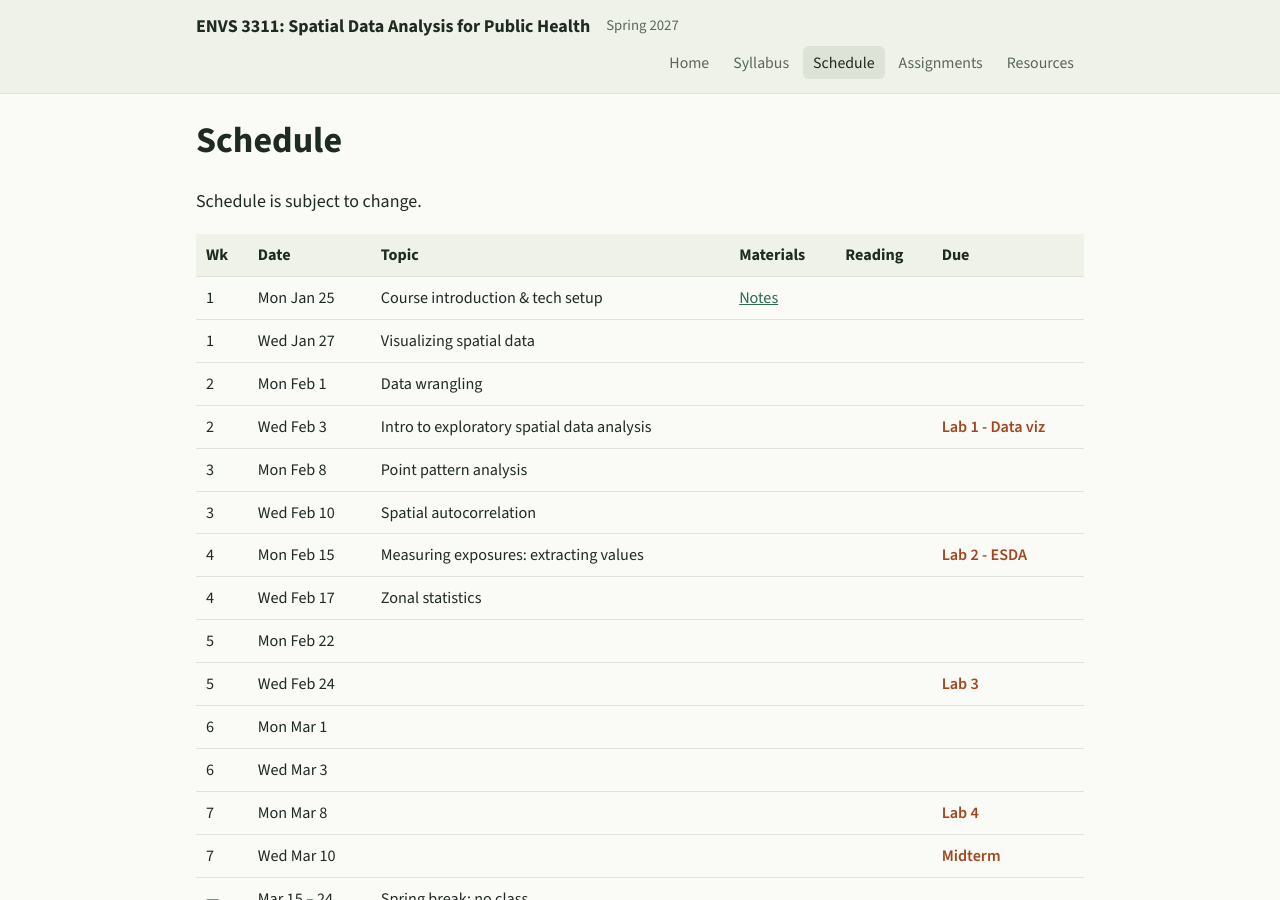
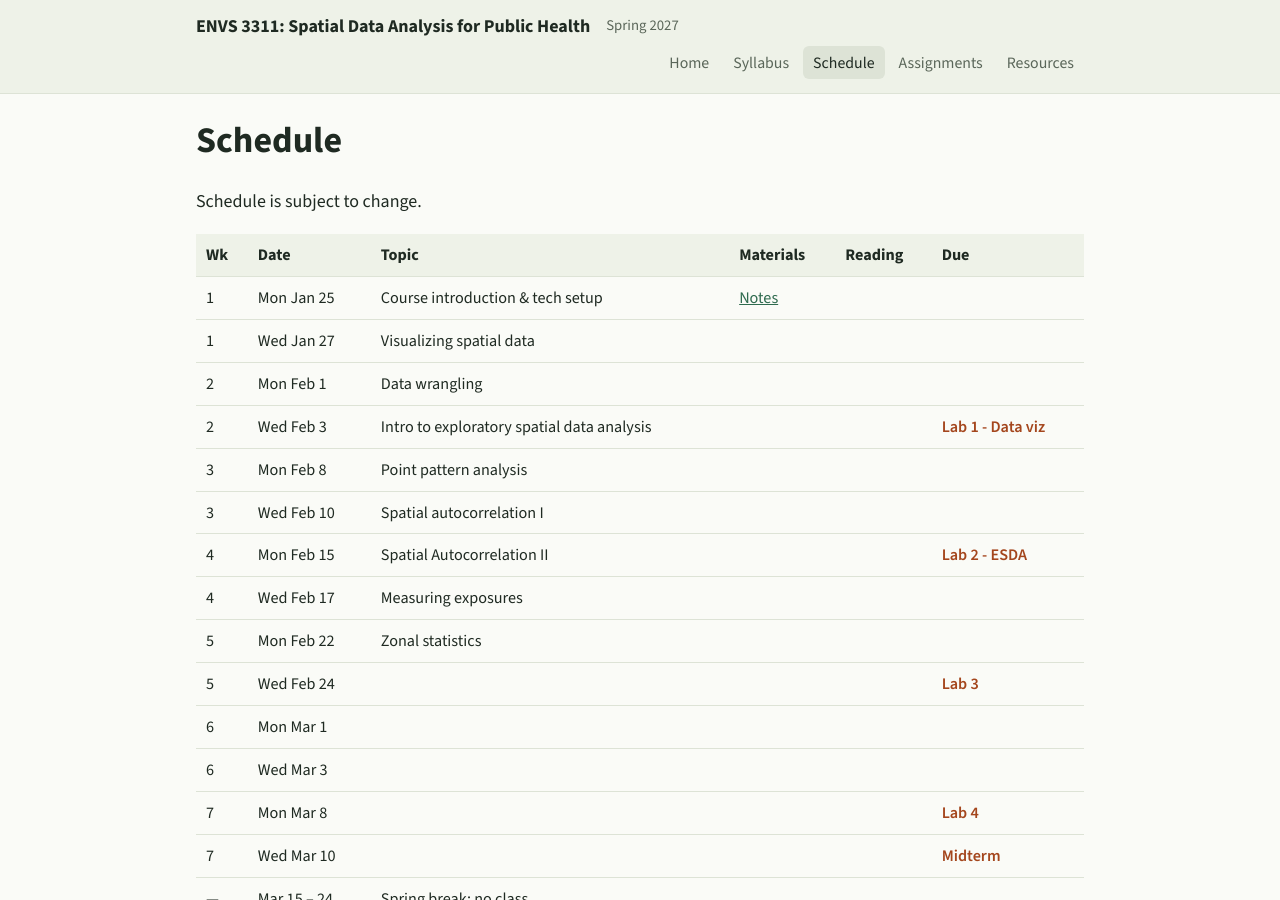
Before and after one commit to kateebb/envs3311, a Jekyll site: the page built from schedule.md, in a window 1280 px wide and 900 px high. Built offline with Jekyll 4.4.1, drawn with Linux system fonts in a browser that asks for light colours.

Commit message:
Update schedule.yml

```diff
--- a/_data/schedule.yml
+++ b/_data/schedule.yml
@@ -40,7 +40,7 @@
   due: ""
 - week: 3
   date: "Wed Feb 10"
-  topic: "Spatial autocorrelation"
+  topic: "Spatial autocorrelation I"
   notes: ""
   slides: ""
   reading: ""
@@ -49,21 +49,21 @@
 # ---------- Unit 2: Mapping and exposure ----------
 - week: 4
   date: "Mon Feb 15"
-  topic: "Measuring exposures: extracting values"
+  topic: "Spatial Autocorrelation II"
   notes: ""
   slides: ""
   reading: ""
   due: "Lab 2 - ESDA"
 - week: 4
   date: "Wed Feb 17"
-  topic: "Zonal statistics"
+  topic: "Measuring exposures"
   notes: ""
   slides: ""
   reading: ""
   due: ""
 - week: 5
   date: "Mon Feb 22"
-  topic: ""
+  topic: "Zonal statistics"
   notes: ""
   slides: ""
   reading: ""
```
